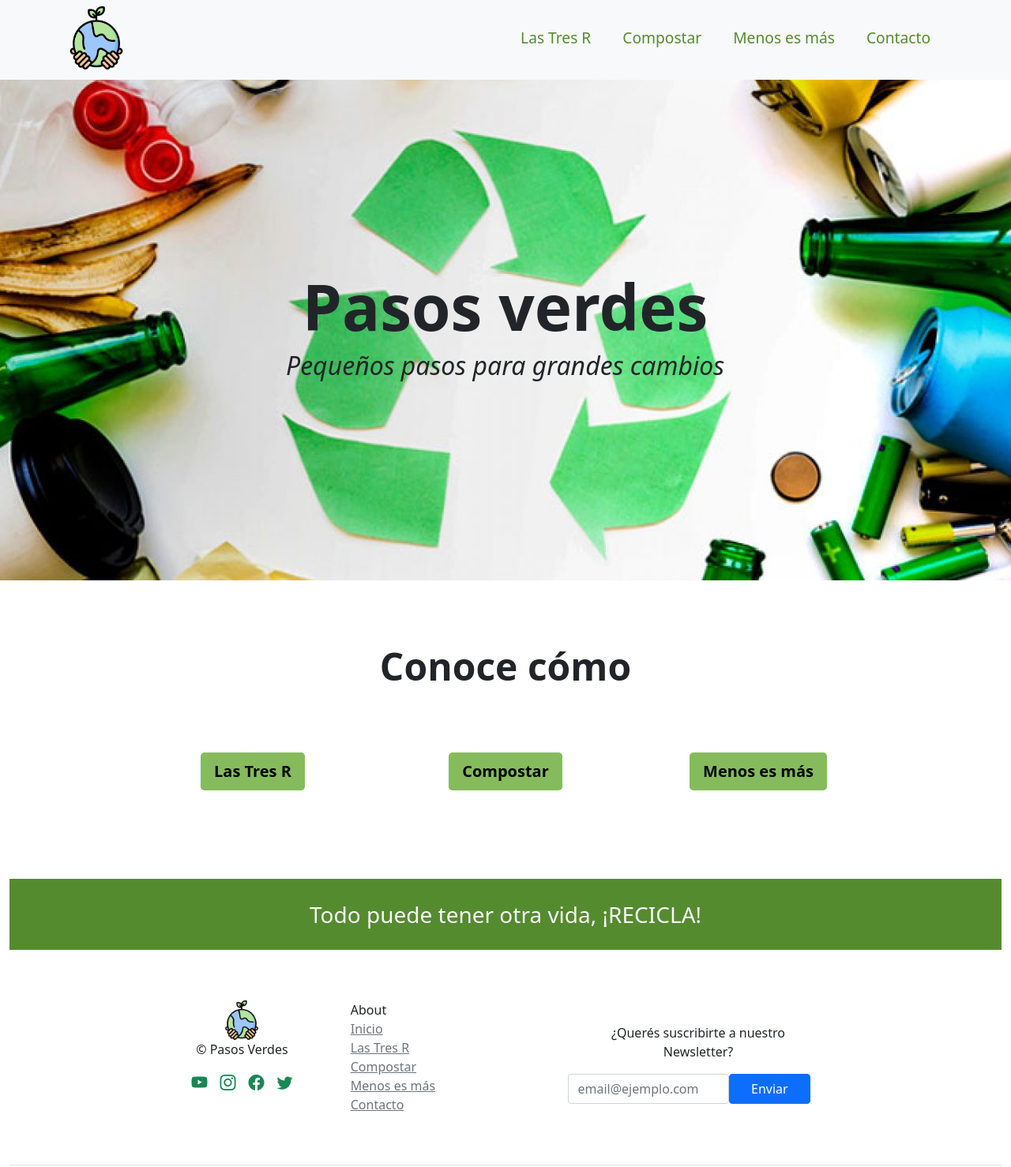
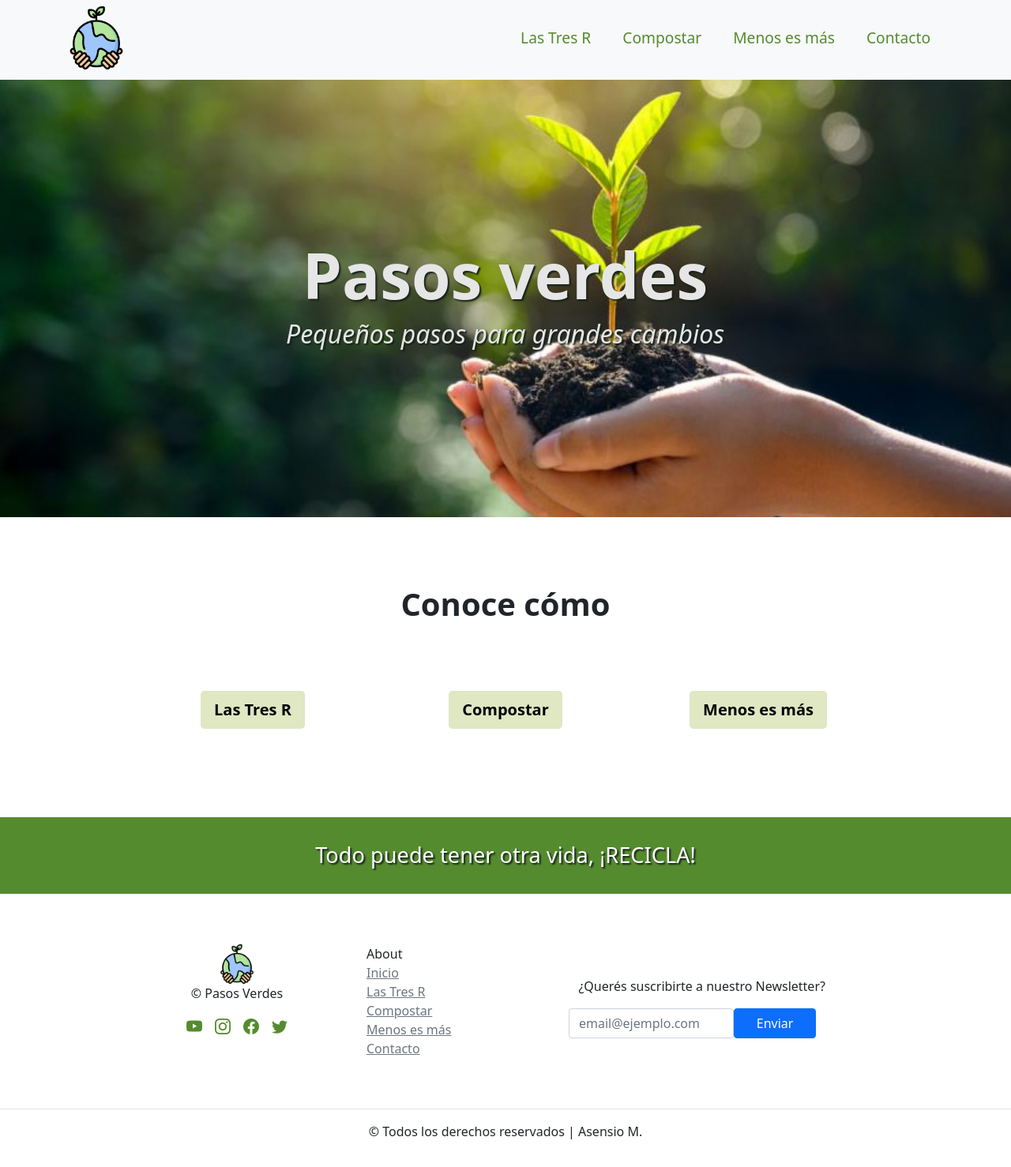
Before and after one commit to macasensio/pasosVerdes, a website: page index.html in a window 1280 px wide. Shown: the part 5-1483 px from the top of the page at 79% size. Drawn offline with nearby package versions, Linux system fonts and the light colour scheme.

Commit message:
modificando index, nav, footer

```diff
--- a/index.html
+++ b/index.html
@@ -63,12 +63,14 @@
 
     <!-- cuerpo ---------------------------------------------->
     <!-- portada -->
+    <div id="index">
+
         <main class="container-fluid">
             <section class="row portada">
                 <div class="col-12 fondoInicio d-flex justify-content-center align-items-center">
                     <div class="titulo animate__animated animate__bounce">
-                    <h1 class="portada__h1">Pasos verdes</h1>
-                    <h2 class="portada__h2">Pequeños pasos para grandes cambios</h2>
+                        <h1 class="portada__h1 sombra">Pasos verdes</h1>
+                        <h2 class="portada__h2 sombra">Pequeños pasos para grandes cambios</h2>
                     </div>
                 </div>
             </section>
@@ -81,21 +83,21 @@
             <div class="col-12">
 
                 <!-- texto -->
-            <div class="col-12">
-                <p class="display-5 text-center fw-bold mb-xs-2 seccionPaginas__p">Conoce cómo</p>
+                <div class="col-12 seccionPaginas_texto">
+                    <p class="">Conoce cómo</p>
                 </div>
                 <!-- / texto -->
 
                 <!-- links -->
-            <div class="col-12 d-flex flex-column flex-md-row justify-content-center align-items-center">
-                <div class="col-12 col-md-4 col-lg-3 text-center">
-                    <a href="pages/lastresr.html" class="btn btn-lg seccionPaginas__a">Las Tres R</a>
+                <div class="col-12 d-flex flex-column flex-md-row justify-content-center align-items-center seccionPaginas__links">
+                    <div class="col-12 col-md-4 col-lg-3">
+                        <a href="pages/lastresr.html" class="btn btn-lg">Las Tres R</a>
                     </div>
-                <div class="col-12 col-md-4 col-lg-3 text-center">
-                    <a href="pages/compostar.html" class="btn btn-lg seccionPaginas__a seccionPaginas__a--margin">Compostar</a>
+                    <div class="col-12 col-md-4 col-lg-3">
+                        <a href="pages/compostar.html" class="btn btn-lg seccionPaginas__a--margin">Compostar</a>
                     </div>
-                <div class="col-12 col-md-4 col-lg-3 text-center">
-                    <a href="pages/menosesmas.html" class="btn btn-lg seccionPaginas__a">Menos es más</a>
+                    <div class="col-12 col-md-4 col-lg-3">
+                        <a class="btn btn-lg">Menos es más</a>
                     </div>
                 </div>
                 <!-- / links -->
@@ -103,12 +105,14 @@
             </div>
         </section>
         <!-- / sección links a páginas -->
+
+    </div>
     <!-- / cuerpo ---------------------------------------------->
 
 
     <!-- footer ---------------------------------------------->
     <footer>
-        <div class="container-fluid">
+        <div class="container-fluid g-0">
             <!-- fondo -->
             <!-- <div class="col-12">
                 <img src="assets/images/fondito.png" width="100%" height="" alt="">
@@ -116,8 +120,8 @@
             <!-- / fondo -->
 
             <!-- frase -->
-            <div class="col-12 text-light container-fluid" style="background-color: #558b2f;">
-                <p class="text-center py-4 fs-3">Todo puede tener otra vida, ¡RECICLA!</p>
+            <div class="col-12 container-fluid footer__frase g-0">
+                <p class="sombra">Todo puede tener otra vida, ¡RECICLA!</p>
             </div>
             <!-- / frase -->
 
@@ -128,22 +132,22 @@
                 <div class="row col-12 col-lg-7 d-flex justify-content-evenly justify-content-lg-start gx-0">
 
                     <!-- web -->
-                    <div class="col-12 col-md-6 text-center">
+                    <div class="col-12 col-md-6 text-center footer_web">
                         <div class="col-12">
                             <img src="assets/images/index/logo.png" width="50" alt="">
                             <p>&copy; Pasos Verdes</p>
                         </div>
                         <ul class="col-12 ps-0 d-flex justify-content-center">
-                            <li><a href="#" class="p-2 fs-5 text-success"><i class="bi bi-youtube"></i></a></li>
-                            <li><a href="#" class="p-2 fs-5 text-success"><i class="bi bi-instagram"></i></a></li>
-                            <li><a href="#" class="p-2 fs-5 text-success"><i class="bi bi-facebook"></i></a></li>
-                            <li><a href="#" class="p-2 fs-5 text-success"><i class="bi bi-twitter"></i></a></li>
+                            <li><a href="#" class=""><i class="bi bi-youtube "></i></a></li>
+                            <li><a href="#" class=""><i class="bi bi-instagram"></i></a></li>
+                            <li><a href="#" class=""><i class="bi bi-facebook"></i></a></li>
+                            <li><a href="#" class=""><i class="bi bi-twitter"></i></a></li>
                         </ul>
                     </div>
                     <!-- / web-->
 
-                    <!-- links -->
-                    <div class="col-12 col-md-4 text-center text-md-start py-4 py-md-0">
+                    <!-- about -->
+                    <div class="col-12 col-md-4 py-md-0 footer__about">
                         <p class="mb-0">About</p>
                         <ul class="ps-0">
                             <li><a href="index.html" class="text-secondary">Inicio</a></li>
@@ -153,7 +157,7 @@
                             <li><a href="pages/contacto.html" class="text-secondary">Contacto</a></li>
                         </ul>
                     </div>
-                    <!-- / links -->
+                    <!-- / about -->
 
                 </div>
                 <!-- / pasos verdes web -->
--- a/scss/main.scss
+++ b/scss/main.scss
@@ -6,7 +6,7 @@
 }
 
 /*----- IMPORTS -----*/
-@import 'pages/variables.scss';
+@import 'pages/general.scss';
 @import 'pages/compostar';
 @import 'pages/contacto';
 @import 'pages/footer.scss';
--- a/scss/pages/footer.scss
+++ b/scss/pages/footer.scss
@@ -1,16 +1,29 @@
 /* FOOTER */
 
 .footer__frase {
-    background-color: $verde-ppal;
+    background-color: $verde-2;
 }
 .footer__frase p {
     text-align: center;
-    padding: 20px 0px;
+    padding: 28px 0px;
     font-size: 1.7rem;
+    color: #ffffff;
+
 }
 
 footer li {
     list-style: none;
+}
+
+.footer_web a {
+    padding: 0.5rem;
+    font-size: 1.25rem;
+    color: $verde-2;
+}
+
+.footer__about {
+    text-align: center;
+    padding: 1.5rem;
 }
 
 $coloresFooter: (
@@ -38,7 +51,9 @@ $coloresFooter: (
 
 /* Medium */
 @media screen and (min-width: 768px) {
-
+    .footer__about {
+        text-align: left;
+    }
 }
 
 /* Large */
--- /dev/null
+++ b/scss/pages/general.scss
@@ -0,0 +1,18 @@
+/* GENERAL */
+
+.sombra {
+    text-shadow: 2px 2px 2px #152119;
+}
+
+/* font */
+$menu-fontSize: 1.2rem;
+
+$verde-1: #255d00;
+$verde-2: #558b2f;
+$verde-3: #85bb5c;
+$verde-4: #cbdc8b;
+$verde-5: #dfe7c3;
+
+
+
+// comentar reglas de seo
--- a/scss/pages/index.scss
+++ b/scss/pages/index.scss
@@ -3,7 +3,7 @@
 /* portada */
 .portada {
     height: 40vh;
-    background-image: url("../assets/images/index/img-inicio.jpg");
+    background-image: url("../assets/images/index/mano-tierra.jpg");
     background-repeat: no-repeat;
     background-position: center center;
     background-size: cover;
@@ -11,29 +11,41 @@
 
 .portada__h1 {
     font-weight: bold;
-    font-size: 2.5rem;
+    font-size: 3rem;
     text-align: center;
+    color: #e6e6e6;
+
 }
 .portada__h2 {
     font-style: italic;
-    font-size: 1.25rem;
+    font-size: 1.5rem;
     text-align: center;
+    color: #e6e6e6;
 }
 
 /* sección links a páginas */
 .seccionPaginas {
     margin: 3rem 0;
 }
-.seccionPaginas__p {
+
+.seccionPaginas_texto p {
     margin-bottom: 3rem;
+    font-size: 2rem;
+    font-weight: bold;
+    text-align: center;
 }
-.seccionPaginas__a {
+
+
+.seccionPaginas__links div {
+    text-align: center;
+}
+.seccionPaginas__links div a {
     font-weight: bold;
-    background-color: $verde-light;
+    background-color: $verde-5;
     color: #000000;
 }
-.seccionPaginas__a:hover {
-    background-color: $verde-dark;
+.seccionPaginas__links div a:hover {
+    background-color: $verde-1;
     color: #ffffff;
 }
 .seccionPaginas__a--margin {
@@ -76,7 +88,7 @@
 /* Extra Large */
 @media screen and (min-width: 1200px) {
     .portada {
-        height: 80vh;
+        height: 70vh;
     }
     .portada__h1 {
         font-size: 5rem;
@@ -85,6 +97,10 @@
     .seccionPaginas {
         margin: 5rem 0;
     }
+
+    .seccionPaginas_texto p {
+        font-size: 2.5rem;
+    }
 }
 
 /* Extra large large */
--- a/scss/pages/lastresr.scss
+++ b/scss/pages/lastresr.scss
@@ -8,9 +8,9 @@
 .lasTresR h1 {
     @extend .align-center;
     padding: 50px 0px 30px 0px;
-    color: $verde-light;
+    color: $verde-3;
     font-size: 3rem;
-    text-shadow: 1px 1px $verde-dark;
+    text-shadow: 1px 1px $verde-1;
 }
 .intro__texto p {
     text-align: justify;
@@ -26,7 +26,7 @@
 }
 
 .verdeBold {
-    color: $verde-dark;
+    color: $verde-1;
     font-weight: bold
 }
 
--- a/scss/pages/navbar.scss
+++ b/scss/pages/navbar.scss
@@ -9,9 +9,10 @@
 .navbar__logo:hover {
     transform: rotate(-180deg);
 }
+
 .menu__ul {
     margin: 20px 0px;
-    //text-align: center;
+    text-align: center;
 }
 .menu__ul > li a {
     margin: 10px 0px;
@@ -19,11 +20,11 @@
 .menu__ul > li a, .submenu__ul a {
     display: inline-block;
     font-size: $menu-fontSize;
-    color: $verde-ppal;
+    color: $verde-2;
     text-decoration: none;
 
     &:hover {
-        color: $verde-ppal;
+        color: $verde-1;
         text-decoration: underline;
     }
 }
@@ -38,7 +39,7 @@
 
 .menu__botonMobile {
     font-size: 2rem;
-    color: $verde-ppal;
+    color: $verde-2;
 }
 
 /******** media querys ********/
--- a/scss/pages/variables.scss
+++ /dev/null
@@ -1,19 +0,0 @@
-/* VARIABLES */
-
-/* font */
-$menu-fontSize: 1.2rem;
-$verde-ppal: #558b2f;
-$verde-light: #85bb5c;
-$verde-dark: #255d00;
-$verde-4: #cbdc8b;
-$verde-5: #dfe7c3;
-
-
-
-// #384a13
-// #687f31
-// #739800
-// #cbdc8b
-
-// centrar el menu mobile
-// comentar reglas de seo
```
Also changed, not shown: assets/images/index/mano-tierra.jpg (added), css/main.css. Lines whose indentation alone changed are shown as unchanged.
